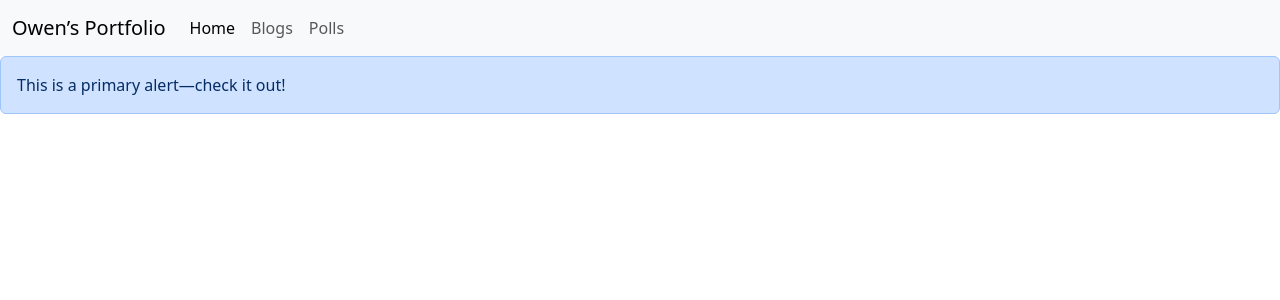
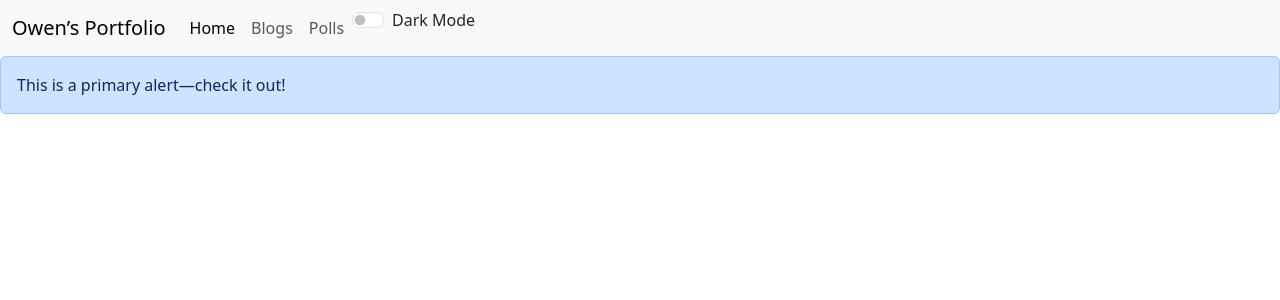
Before and after one commit to owenthcarey/django-portfolio, a Django app: page /blogs/ in a window 1280 px wide. Shown: the top 300 px of the page. Run offline with Django 4.2, Linux system fonts and the light colour scheme; parts of the project's set-up code (start-up, migrations or seed data) failed here and were passed over.

Commit message:
Add dark mode

```diff
--- a/django_portfolio/settings.py
+++ b/django_portfolio/settings.py
@@ -115,6 +115,9 @@ USE_TZ = True
 # https://docs.djangoproject.com/en/4.2/howto/static-files/
 
 STATIC_URL = "static/"
+STATICFILES_DIRS = [
+    BASE_DIR / 'static'
+]
 
 # Default primary key field type
 # https://docs.djangoproject.com/en/4.2/ref/settings/#default-auto-field
--- /dev/null
+++ b/static/css/dark-mode.css
@@ -0,0 +1,5 @@
+/* This is a simple example. You may want to extend this for a full dark theme. */
+body.dark-mode {
+  background-color: #242424;
+  color: white;
+}
--- /dev/null
+++ b/static/js/dark-mode.js
@@ -0,0 +1,26 @@
+const darkModeSwitch = document.querySelector('#darkModeSwitch');
+const body = document.querySelector('body');
+const navbar = document.querySelector('.navbar');
+
+// Initial check
+if (window.matchMedia && window.matchMedia('(prefers-color-scheme: dark)').matches) {
+  body.classList.add('dark-mode');
+  navbar.classList.add('bg-dark');
+  navbar.setAttribute('data-bs-theme', 'dark');
+  darkModeSwitch.checked = true;
+}
+
+// Listen for a click on the switch
+darkModeSwitch.addEventListener('change', function () {
+  if (this.checked) {
+    // If the switch is checked, add dark mode
+    body.classList.add('dark-mode');
+    navbar.classList.add('bg-dark');
+    navbar.setAttribute('data-bs-theme', 'dark');
+  } else {
+    // Otherwise, remove it
+    body.classList.remove('dark-mode');
+    navbar.classList.remove('bg-dark');
+    navbar.removeAttribute('data-bs-theme');
+  }
+});
--- a/templates/base_generic.html
+++ b/templates/base_generic.html
@@ -1,4 +1,5 @@
 <!DOCTYPE html>
+{% load static %}
 <html lang="en">
 <head>
   <meta charset="UTF-8">
@@ -7,10 +8,11 @@
   <!-- Add Bootstrap CSS -->
   <link href="https://cdn.jsdelivr.net/npm/bootstrap@5.3.0-alpha3/dist/css/bootstrap.min.css" rel="stylesheet"
         integrity="sha384-KK94CHFLLe+nY2dmCWGMq91rCGa5gtU4mk92HdvYe+M/SXH301p5ILy+dN9+nJOZ" crossorigin="anonymous">
+  <!-- Add your custom CSS here -->
+  <link href="{% static 'css/dark-mode.css' %}" rel="stylesheet">
 </head>
 <body>
 <header>
-  <!-- you can add navigation menu here -->
   <!-- https://getbootstrap.com/docs/5.3/components/navbar/#nav -->
   <nav class="navbar navbar-expand-lg bg-body-tertiary">
     <div class="container-fluid">
@@ -24,6 +26,11 @@
           <a class="nav-link active" aria-current="page" href="{% url 'home:index' %}">Home</a>
           <a class="nav-link" href="{% url 'blogs:index' %}">Blogs</a>
           <a class="nav-link" href="{% url 'polls:index' %}">Polls</a>
+          <!-- Add the dark mode switch here -->
+          <div class="form-check form-switch">
+            <input class="form-check-input" type="checkbox" role="switch" id="darkModeSwitch">
+            <label class="form-check-label" for="darkModeSwitch">Dark Mode</label>
+          </div>
         </div>
       </div>
     </div>
@@ -41,5 +48,8 @@
 <script src="https://cdn.jsdelivr.net/npm/bootstrap@5.3.0-alpha3/dist/js/bootstrap.bundle.min.js"
         integrity="sha384-ENjdO4Dr2bkBIFxQpeoTz1HIcje39Wm4jDKdf19U8gI4ddQ3GYNS7NTKfAdVQSZe"
         crossorigin="anonymous"></script>
+
+<!-- Add your custom JS here -->
+<script src="{% static 'js/dark-mode.js' %}"></script>
 </body>
 </html>
```
